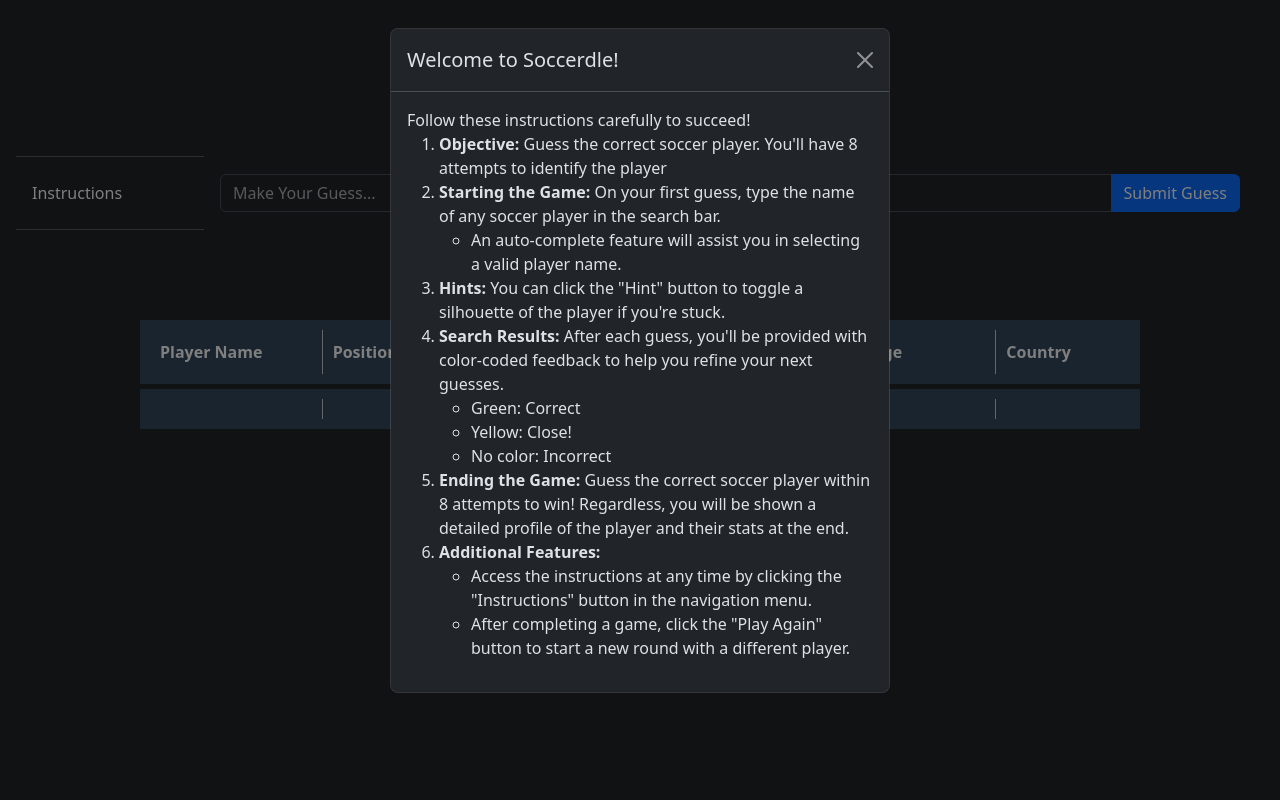
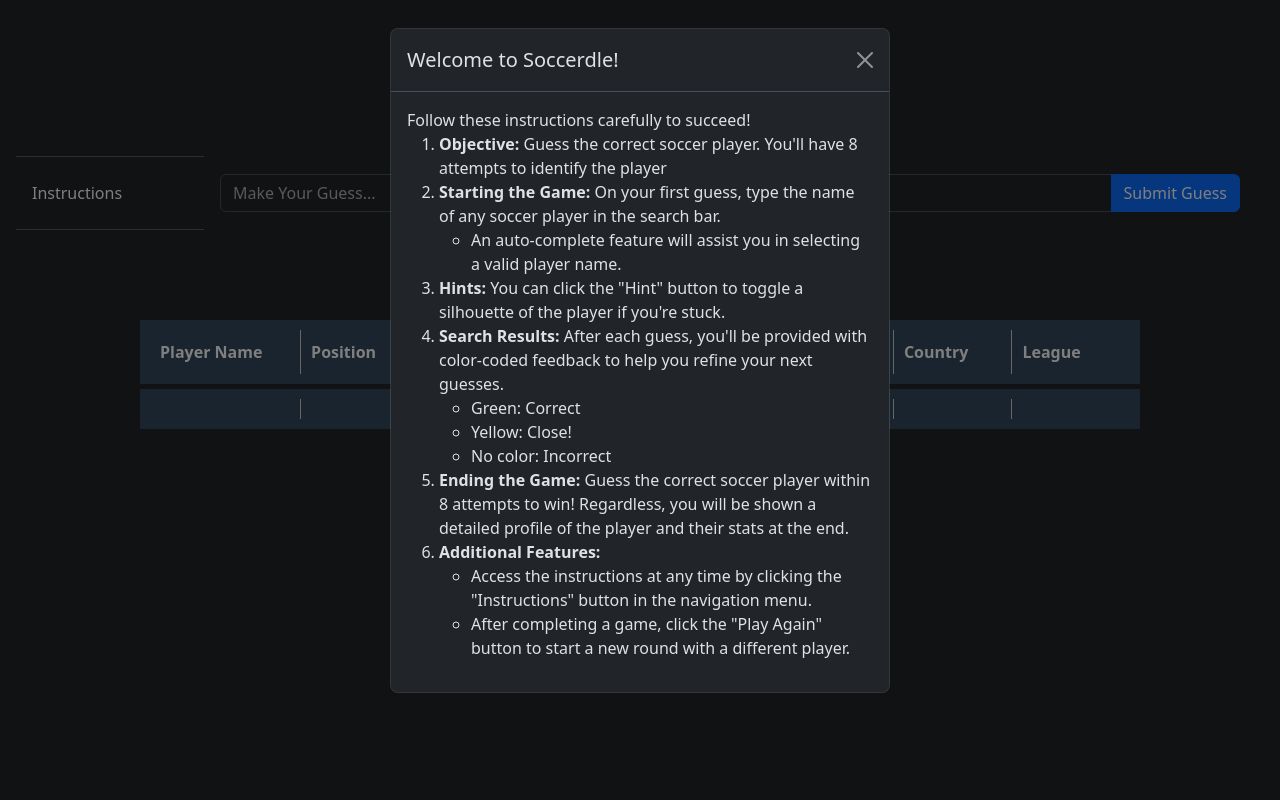
Before and after one commit to tiva710/cst205_final_project, a Flask app: page / in a window 1280 px wide. Run offline with Flask 3, Linux system fonts and the light colour scheme; some libraries are stand-ins or nearby versions.

Commit message:
Added a League column in the table

```diff
--- a/templates/index.html
+++ b/templates/index.html
@@ -111,6 +111,7 @@
             <div class="col-2">Assists</div>
             <div class="col-2">Age</div>
             <div class="col-2">Country</div>
+            <div class="col-2">League</div>
         </div>
 
 
@@ -121,6 +122,7 @@
             <div class="col-3">
                 <strong></strong>
             </div>
+            <div class="col-2"></div>
             <div class="col-2"></div>
             <div class="col-2"></div>
             <div class="col-2"></div>
```
